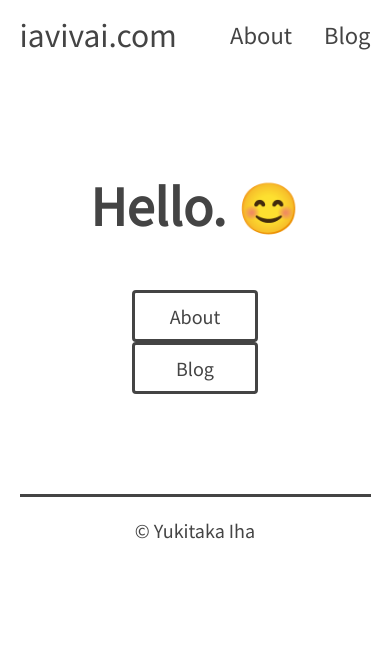
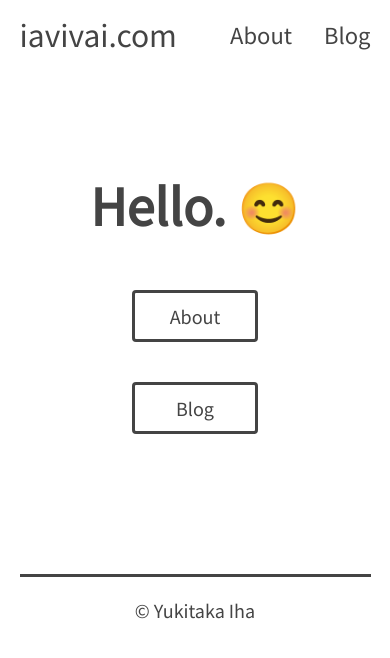
Before and after one commit to iavivai/iavivai.com, a Jekyll site: the page built from index.html, in a window 390 px wide. Shown: the top 658 px of the page. Built offline with Jekyll 4.4.1, drawn with Linux system fonts in a browser that asks for light colours.

Commit message:
Fixed style bug.

```diff
--- a/css/custom.css
+++ b/css/custom.css
@@ -6,9 +6,9 @@
   flex-wrap: wrap;
 }
 
-.header a, a:visited {
+.header a {
   text-decoration: none;
-  color: #444;
+  color: #444;margin-bottom
 }
 
 .header a:hover {
@@ -125,7 +125,7 @@
     margin: 50px auto;
   }
 
-  .button {
+  a.button {
     margin-bottom: 40px;
   }
 
```
